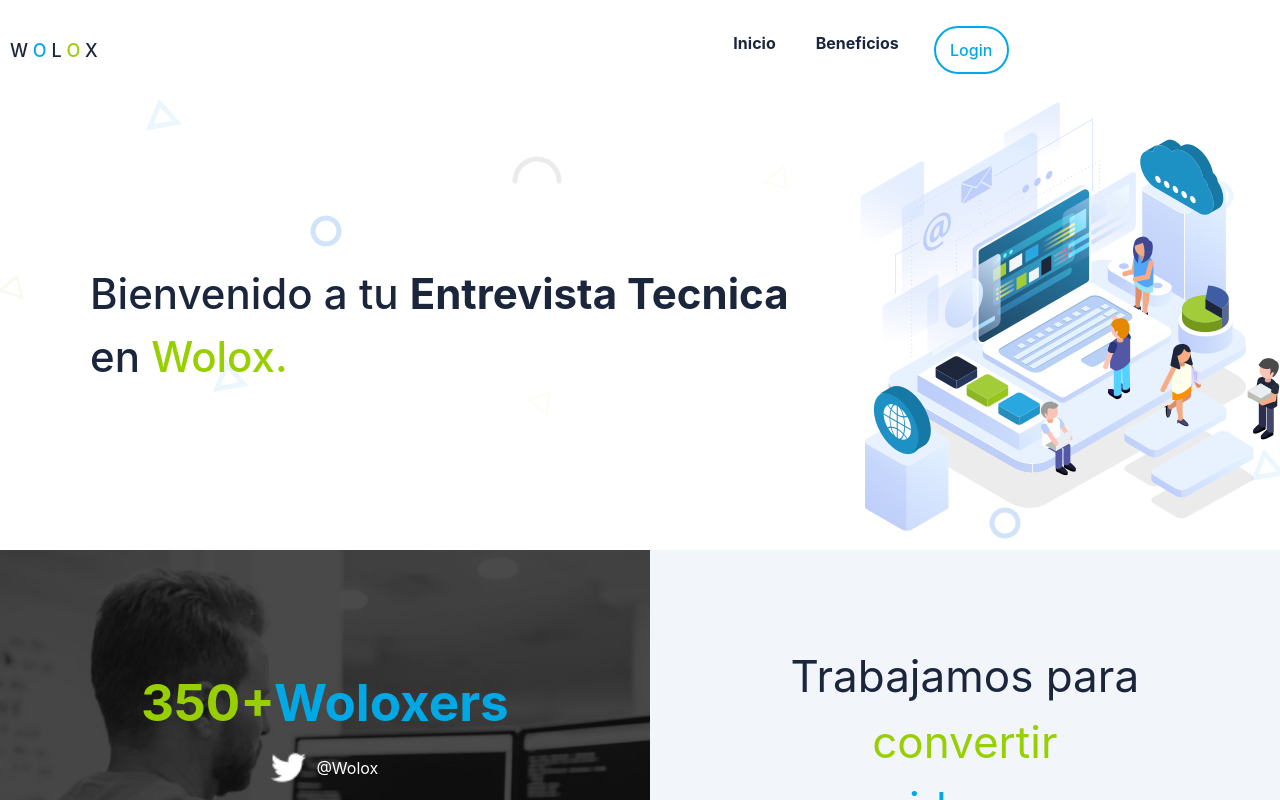
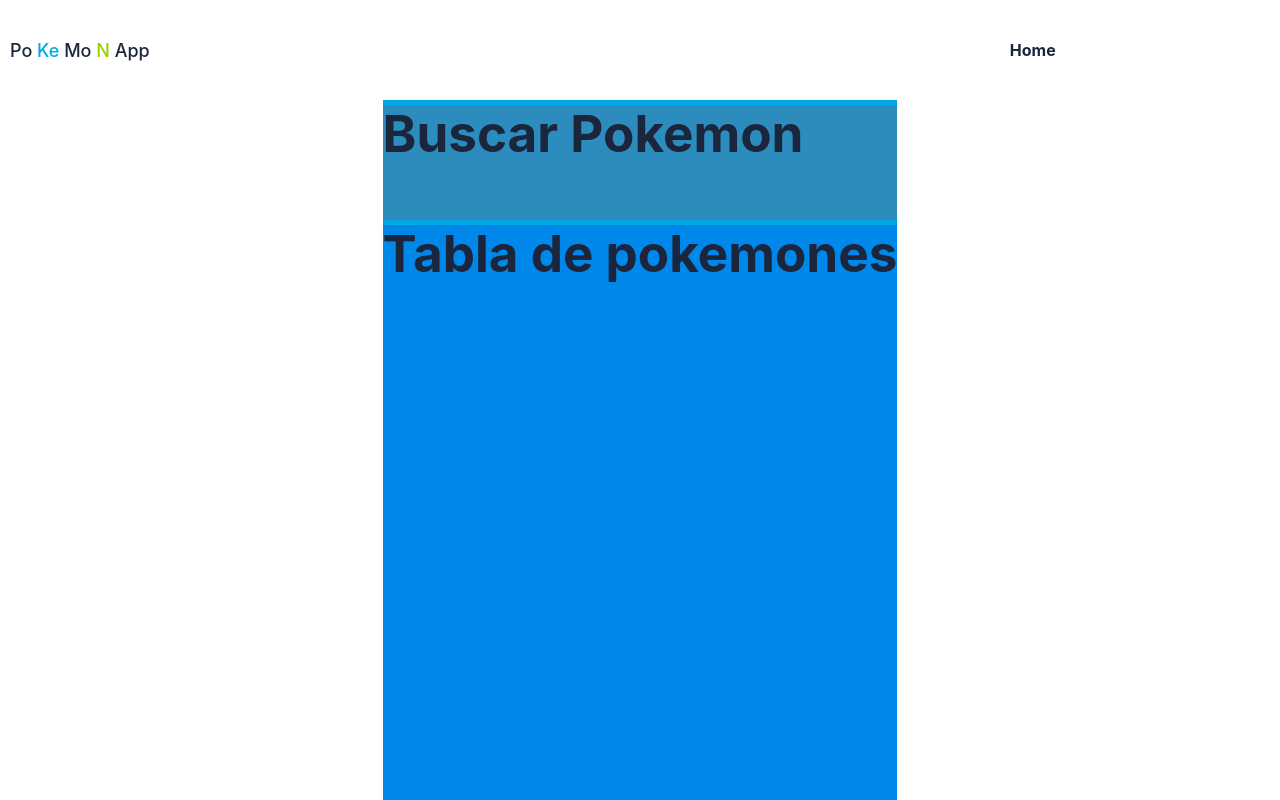
Before and after one commit to NicolasJbo/Acc-Challenge, a React (Vite) app: page /pokemon in a window 1280 px wide. Before the commit this address led to /home. Shown: the top 800 px of the page. Built offline with nearby package versions, Linux system fonts and the light colour scheme; sample sign-in values are in the browser's storage.

Commit message:
Private Route

```diff
--- /dev/null
+++ b/src/components/PrivateRoute.jsx
@@ -0,0 +1,10 @@
+import React from 'react';
+import { Navigate } from 'react-router-dom';
+
+const PrivateRoute = ({ element: Element }) => {
+  const isAuthenticated = !!localStorage.getItem('user');
+
+  return isAuthenticated ? <Element /> : <Navigate to="/login" />;
+};
+
+export default PrivateRoute;
--- a/src/components/benefit/benefit.jsx
+++ b/src/components/benefit/benefit.jsx
@@ -13,7 +13,7 @@
         {"title":"BRAIN","description":"Trabajamos en ultimas tecnologías"},];
 
 return (
-    <div className="container-benefit">
+    <div className="container-benefit" id='benefit'>
         <p className='title-header'>Entre los beneficios que ofrecemos se encuentras <span style={{ color: '#00a9e5' }}>;)</span></p>
         <div className='benefits-list'>
             {
--- a/src/components/hero/hero.jsx
+++ b/src/components/hero/hero.jsx
@@ -4,7 +4,7 @@
 
 const Hero = () => {
   return (
-    <nav className='container-hero'>
+    <nav className='container-hero' id='hero'>
         <div className='left-content-hero'>
             <p>Bienvenido a tu <span className='primary-color-hero'><b> Entrevista Tecnica</b></span> en <span className='secondary-color-hero'>Wolox.</span></p>
         </div>
--- a/src/components/landingPage/LandingPage.css
+++ b/src/components/landingPage/LandingPage.css
@@ -52,8 +52,8 @@
     line-height: 1.1;
   }
   .container{
-/*     background-color: white;
- */    margin: auto;
+    background-color: white;
+    margin: auto;
     display: flex;
     flex-direction: column;
     width: 100%;
--- a/src/components/login/login.css
+++ b/src/components/login/login.css
@@ -95,6 +95,39 @@
     height: 50px;
     border-radius: 40px;
     position: absolute;
-    top: 136px;
-    left: 500px;
+    transform: translate(-50%, -50%);
+    top: 21%;
+    left: 19%;
 }
+.home-btn:hover{
+    background-color: var(--primary-color);
+    color: var(--normal-color);
+}
+
+@keyframes moveBtnDown {
+    from {
+      top: 5%;
+    }
+    to {
+      top: 21%;
+    }
+  }
+  @keyframes moveBtnUp {
+      from {
+        top: 21%;
+      }
+      to {
+        top: 5%;
+      }
+    }
+  @media only screen and (max-width: 1330px) {
+      .home-btn{
+           animation: moveBtnDown 1.5s forwards;
+        }
+    }
+
+    @media only screen and (max-width: 700px) {
+    .home-btn{
+       animation: moveBtnUp 1.5s forwards;
+    }
+}
--- a/src/components/login/login.jsx
+++ b/src/components/login/login.jsx
@@ -1,11 +1,11 @@
 import { useState } from 'react';
 import './login.css';
-import { Link } from 'react-router-dom';
+import { Link, redirect, useNavigate } from 'react-router-dom';
 
 const Login = () => {
         const [username, setUsername] = useState('pepe');
         const [password, setPassword] = useState('');
-
+        const navigate = useNavigate();
 
 
         function handleUsername(e) {
@@ -19,6 +19,8 @@
         function login() {
             if (username === 'nico' && password === '1234') {
                 localStorage.setItem('user', JSON.stringify({ username, password }));
+                navigate("/pokemon")
+
             }else{
                 alert('Usuario o contraseña incorrectos');
             }
@@ -29,8 +31,9 @@
         return (
             <>
                 <div className="login-container">
-                <div className='home-btn'>
-                    <Link to="/home" style={{ textDecoration: 'none' }}>Home</Link></div>
+                <Link to="/home" style={{ textDecoration: 'none',color: 'black' }}>
+                    <div className='home-btn'>Home </div>
+                </Link>
                 <form>
                     <h3>Login Here</h3>
 
--- a/src/components/navbar/navbar.css
+++ b/src/components/navbar/navbar.css
@@ -40,6 +40,10 @@
 li{
     list-style: none;
 }
+.home-btn-nav:hover{
+    color: var(--secondary-color);
+    text-decoration: underline;
+}
 
 @media only screen and (max-width: 1330px) {
     .container-navbar p {
--- a/src/components/navbar/navbar.jsx
+++ b/src/components/navbar/navbar.jsx
@@ -1,17 +1,43 @@
 import React from 'react';
-import { Link } from 'react-router-dom';
+import { Link, useNavigate } from 'react-router-dom';
 import './navbar.css';
 
 const Navbar = () => {
+  const navigate = useNavigate();
+  const scrollToSection = (sectionId) => {
+    const section = document.getElementById(sectionId);
+    if (section) {
+      section.scrollIntoView({ behavior: 'smooth' });
+    }
+  };
 
+  function logOut(){
+    localStorage.removeItem('user');
+    navigate("/home");
+  }
+  const user = localStorage.getItem('user');
   return (
     <div className='container-navbar'>
-        <p>W <span className='secondary-color'> O </span> L <span className=' primary-color'> O </span> X</p>
-        <ul>
-            <li>Inicio</li>
-            <li>Beneficios</li>
-           <Link to="/login" style={{ textDecoration: 'none' }}> <li className='btn' >Login </li></Link>
-        </ul>
+
+
+          {user ? ( <>
+            <p>Po <span className='secondary-color'> Ke </span> Mo <span className=' primary-color'> N </span> App </p>
+          <ul>
+            <li onClick={()=> {logOut()}} className='home-btn-nav'>Home</li>
+          </ul>
+          </>):
+          (<>
+          <p>W <span className='secondary-color'> O </span> L <span className=' primary-color'> O </span> X</p>
+          <ul>
+            <li onClick={() => scrollToSection('hero')}>Inicio</li>
+            <li onClick={() => scrollToSection('benefit')}>Beneficios</li>
+            <Link to="/login" style={{ textDecoration: 'none' }}> <li className='btn' >Login </li></Link>
+          </ul>
+          </>
+           )
+          }
+
+
     </div>
   );
 };
--- /dev/null
+++ b/src/components/pokemon/pokemon.css
@@ -0,0 +1,22 @@
+.container-pokemon{
+    background-color: var(--secondary-color);
+    height: 100vh;
+    display: flex;
+    flex-direction: column;
+    align-items: center;
+
+}
+.searchBox{
+    display: flex;
+    margin-top: 105px;
+    height: 15%;
+    background-color: rgba(255, 0, 0, 0.171);
+    width: 100%;
+}
+.tableBox{
+    margin-top: 5px;
+    display: flex;
+    height: 75%;
+    background-color: rgba(0, 0, 255, 0.205);
+    width: 100%;
+}
--- /dev/null
+++ b/src/components/pokemon/pokemon.jsx
@@ -0,0 +1,20 @@
+import Navbar from "../navbar/navbar"
+import"./pokemon.css"
+const Pokemon = () => {
+
+
+  return (<><div className="container-pokemon">
+            <Navbar></Navbar>
+
+                <div className="searchBox">
+                   <h1>Buscar Pokemon</h1>
+                </div>
+                <div className="tableBox">
+                    <h1>Tabla de pokemones</h1>
+                </div>
+
+            </div>
+  </>);
+};
+
+export default Pokemon;
--- a/src/main.jsx
+++ b/src/main.jsx
@@ -3,6 +3,8 @@
 import { BrowserRouter as Router, Routes, Route, Navigate } from 'react-router-dom';
 import LandingPage from './components/landingPage/LandingPage';
 import Login from './components/login/login';
+import PrivateRoute from './components/PrivateRoute';
+import Pokemon from './components/pokemon/pokemon';
 
 ReactDOM.render(
   <Router>
@@ -11,6 +13,7 @@
         <Route path="/login" element={<Login />} />
         <Route path="/home" element={<LandingPage />} />
         <Route path="*" element={<Navigate to="/home"/>} />
+        <Route path="/pokemon" element={<PrivateRoute element={Pokemon} />} />
       </Routes>
 
   </Router>,
```
